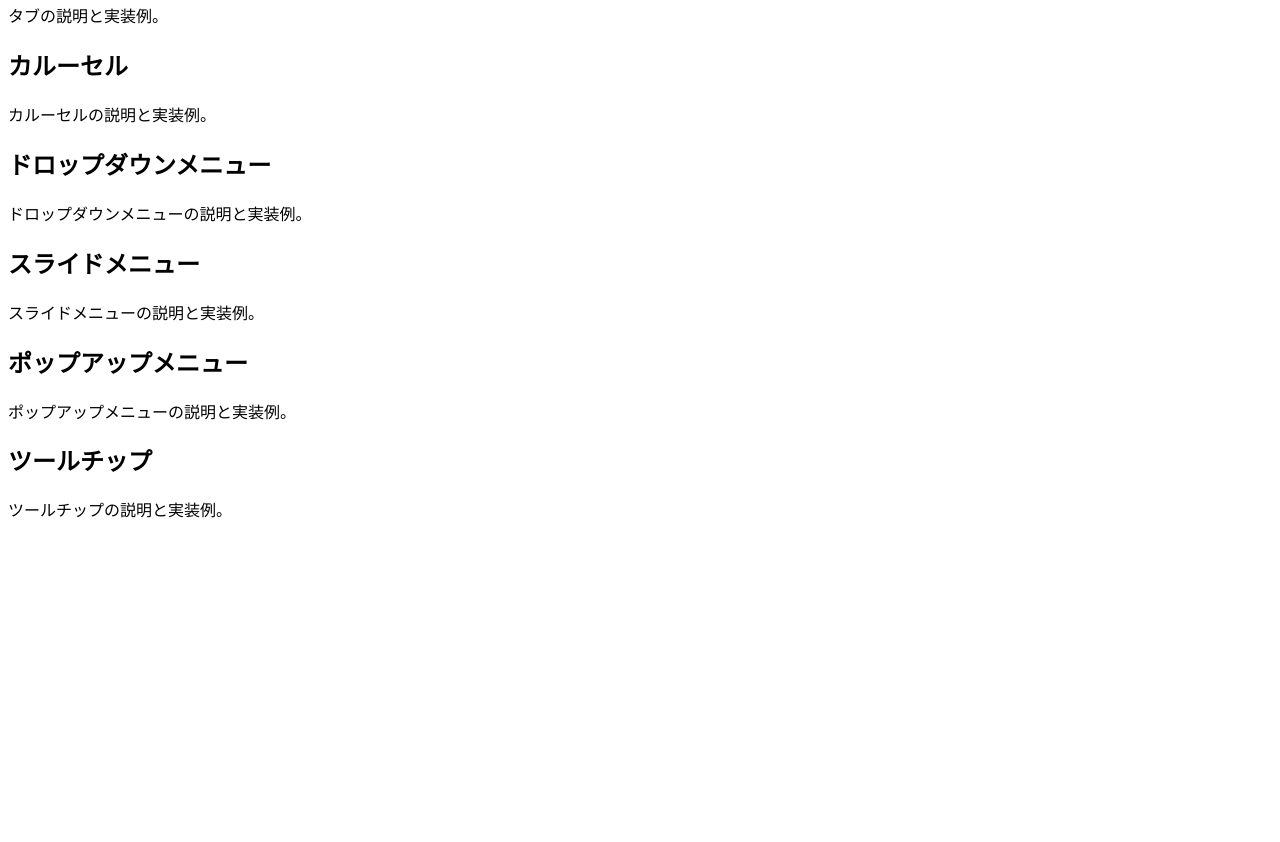
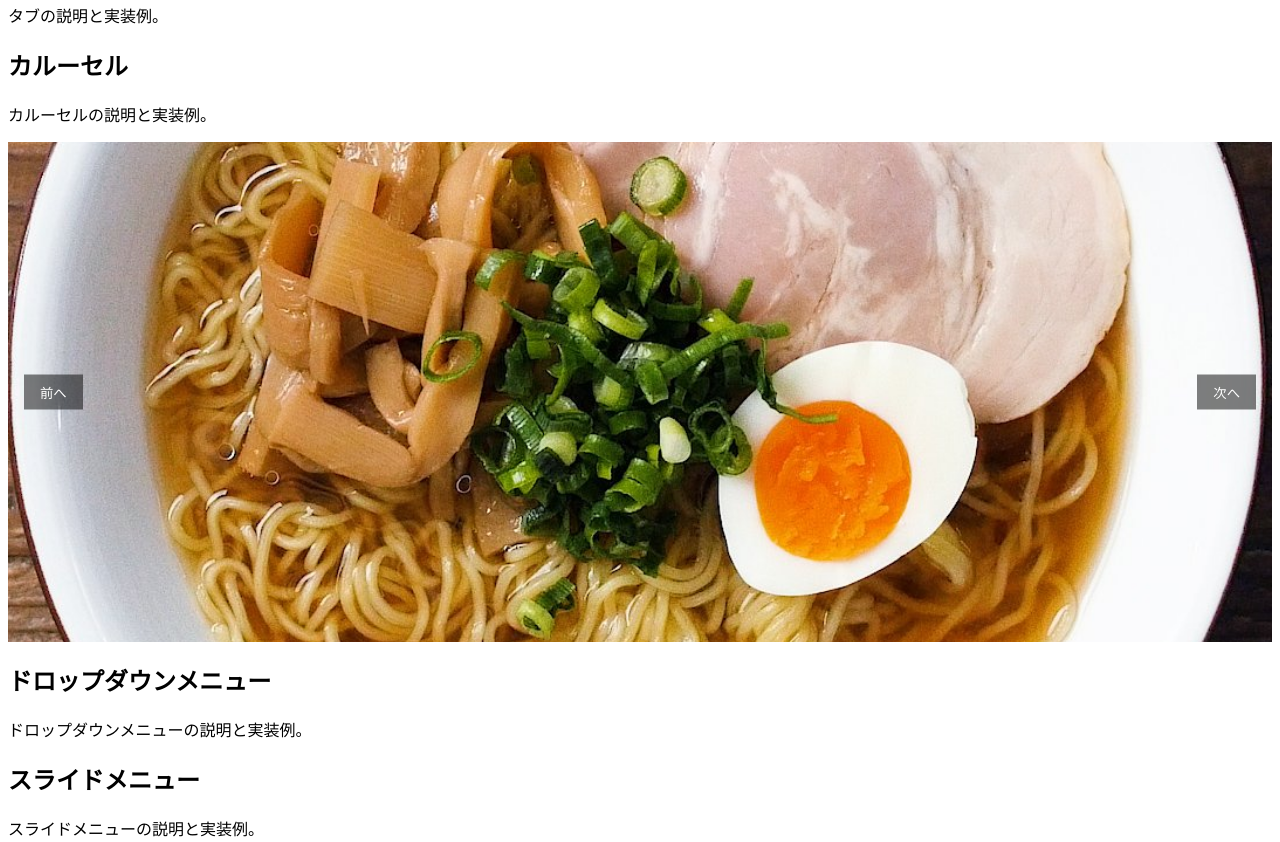
Before and after one commit to yuta6/js-pattern-training, a website built with Vite: page src/index.html in a window 1280 px wide. Shown: the part 550-1392 px from the top of the page. Before the commit the page ends 1087 px from the top, so only its background shows below. Built offline with nearby package versions, Linux system fonts and the light colour scheme.

Commit message:
add carousel

```diff
--- a/src/index.html
+++ b/src/index.html
@@ -45,6 +45,34 @@
             <h2>カルーセル</h2>
             <p>カルーセルの説明と実装例。</p>
             <!-- カルーセルのデモとコード -->
+            <div class="carousel" data-carousel>
+                <!-- ビューポート：スライドを横並びに配置 -->
+                <div class="carousel__viewport">
+                    <div class="carousel__slide" data-carousel-slide>
+                        <img src="img/shoyu_ramen.jpg" alt="shoyu_ramen" width="500" height="300" class="carousel__image">
+                    </div>
+                    <div class="carousel__slide" data-carousel-slide>
+                        <img src="img/miso_ramen.jpg" alt="miso_ramen" width="500" height="300" class="carousel__image">
+                    </div>
+                    <div class="carousel__slide" data-carousel-slide>
+                        <img src="img/shio_ramen.jpg" alt="shio_ramen" width="500" height="300" class="carousel__image">
+                    </div>
+                    <div class="carousel__slide" data-carousel-slide>
+                        <img src="img/tonkotsu_ramen.jpg" alt="tonkotsu_ramen" width="500" height="300" class="carousel__image">
+                    </div>
+                    <div class="carousel__slide" data-carousel-slide>
+                        <img src="img/tsukemen.jpg" alt="tsukemen" width="500" height="300" class="carousel__image">
+                    </div>
+                </div>
+
+                <!-- 前・次のボタン -->
+                <button class="carousel__button carousel__button--prev" data-carousel-button="prev">
+                    <span class="visually-hidden">前へ</span>
+                </button>
+                <button class="carousel__button carousel__button--next" data-carousel-button="next">
+                    <span class="visually-hidden">次へ</span>
+                </button>
+            </div>
         </section>
 
         <section id="dropdown">
--- /dev/null
+++ b/src/js/components/carousel.js
@@ -0,0 +1,31 @@
+export const carousel = () => {
+  // data-carousel 属性を持つ全てのカルーセルを取得
+  const carousels = document.querySelectorAll('[data-carousel]');
+
+  carousels.forEach(carousel => {
+    const viewport = carousel.querySelector('.carousel__viewport');
+    const slides = carousel.querySelectorAll('[data-carousel-slide]');
+    const btnPrev = carousel.querySelector('[data-carousel-button="prev"]');
+    const btnNext = carousel.querySelector('[data-carousel-button="next"]');
+
+    let currentIndex = 0;
+
+    // カルーセルの表示を更新する関数
+    function updateCarousel() {
+      // 現在のインデックスに合わせて viewport を左にシフト（100%ずつ）
+      viewport.style.transform = 'translateX(-' + (currentIndex * 100) + '%)';
+    }
+
+    // 「前へ」ボタンのクリックイベント
+    btnPrev.addEventListener('click', () => {
+      currentIndex = (currentIndex === 0) ? slides.length - 1 : currentIndex - 1;
+      updateCarousel();
+    });
+
+    // 「次へ」ボタンのクリックイベント
+    btnNext.addEventListener('click', () => {
+      currentIndex = (currentIndex === slides.length - 1) ? 0 : currentIndex + 1;
+      updateCarousel();
+    });
+  });
+}
--- a/src/js/main.js
+++ b/src/js/main.js
@@ -0,0 +1,3 @@
+import { carousel } from './components/carousel.js';
+
+carousel();
--- /dev/null
+++ b/src/scss/components/carousel.scss
@@ -0,0 +1,46 @@
+.carousel {
+    position: relative;
+    overflow: hidden;
+
+    &__viewport {
+        display: flex;
+        transition: transform 0.5s ease;
+        height: 500px;
+    }
+
+    &__slide {
+        flex: 0 0 100%; // 1スライドが100%表示
+        height: 500px;
+        display: flex;
+        align-items: center;
+        justify-content: center;
+        overflow: hidden;
+    }
+
+    &__image {
+        width: 100%;
+        height: 100%;
+        object-fit: cover;
+        display: block;
+    }
+
+    &__button {
+        position: absolute;
+        top: 50%;
+        transform: translateY(-50%);
+        background-color: rgba(0, 0, 0, 0.5);
+        border: none;
+        color: #fff;
+        padding: 0.5rem 1rem;
+        cursor: pointer;
+        z-index: 10;
+
+        &--prev {
+            left: 1rem;
+        }
+
+        &--next {
+            right: 1rem;
+        }
+    }
+}
--- a/src/scss/main.scss
+++ b/src/scss/main.scss
@@ -1 +1,2 @@
 @charset 'utf-8';
+@use 'components/carousel.scss';
```
Also changed, not shown: src/img/miso_ramen.jpg (added), src/img/shoyu_ramen.jpg (added), src/img/tonkotsu_ramen.jpg (added), src/img/tsukemen.jpg (added), 1 other file.
